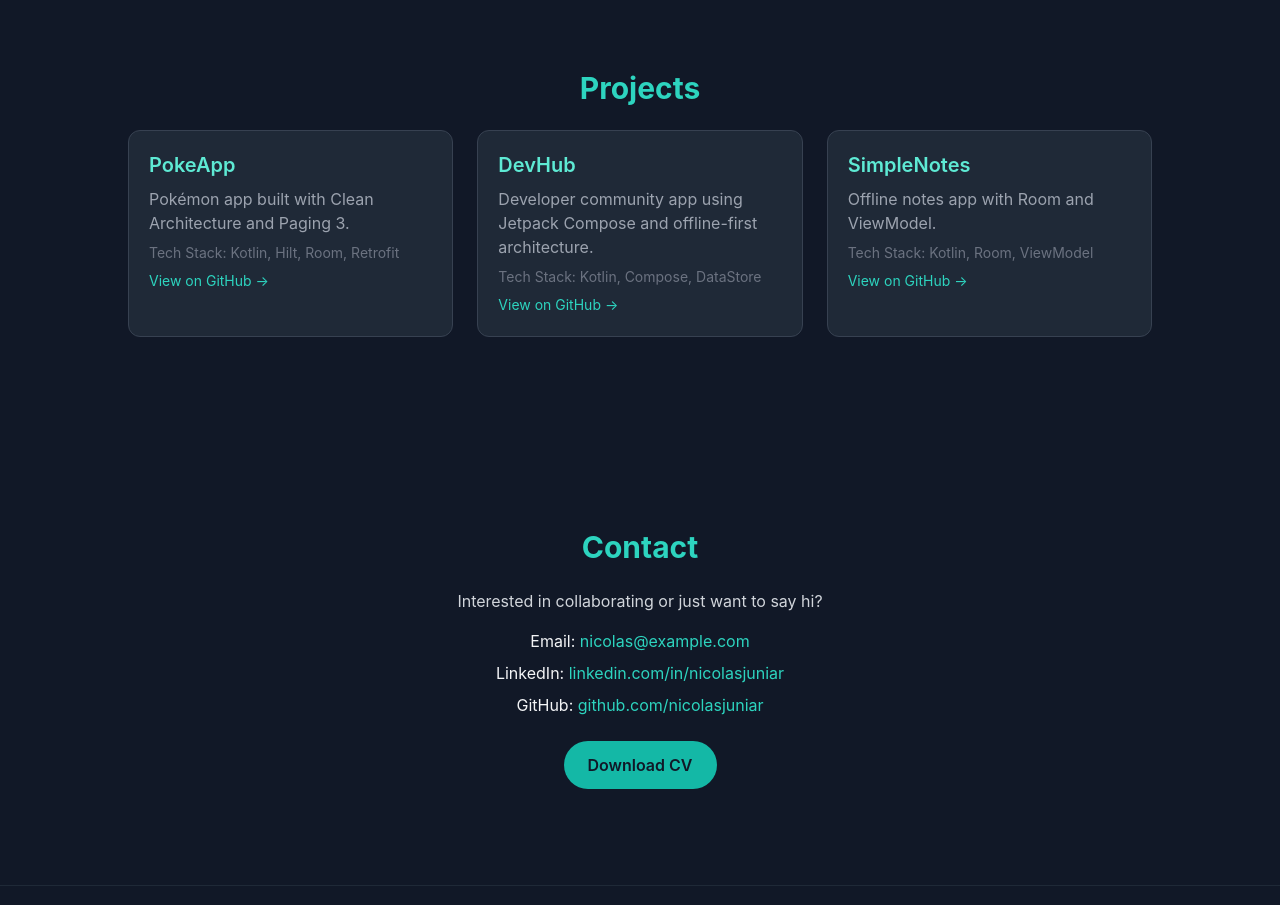
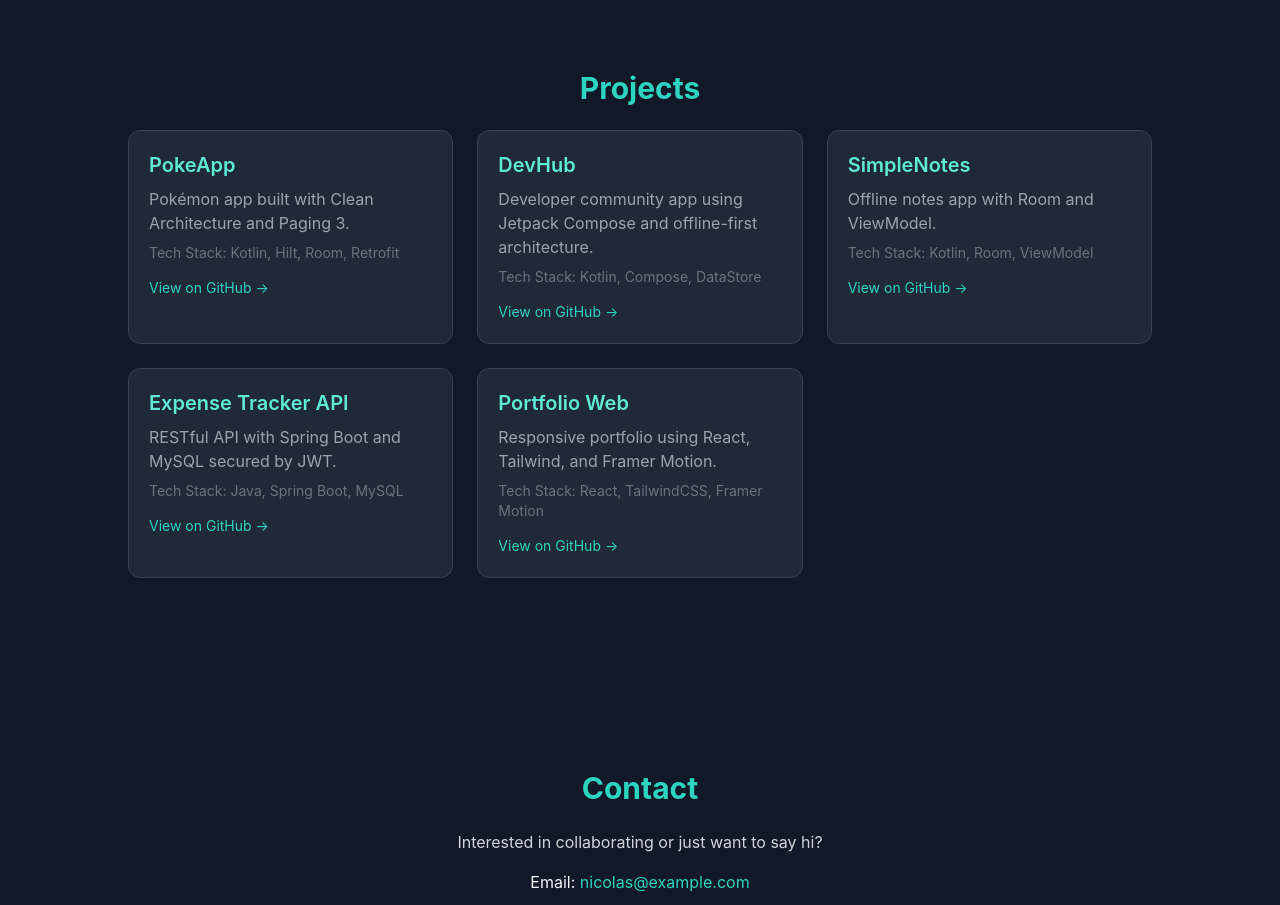
Before and after one commit to nicolasjuniar/nicolasjuniar.github.io, a React (Vite) app: page / in a window 1280 px wide. Shown: the part 2900-3805 px from the top of the page. Built offline with nearby package versions, Linux system fonts and the light colour scheme.

Commit message:
[nico] add more item to dummy project

```diff
--- a/package.json
+++ b/package.json
@@ -26,6 +26,7 @@
     "autoprefixer": "10.4.20",
     "gh-pages": "^6.3.0",
     "postcss": "8.4.47",
+    "tailwind-scrollbar": "^1.3.2",
     "tailwindcss": "3.4.13",
     "typescript": "5.2.2",
     "vite": "4.5.0"
--- a/src/components/Projects.tsx
+++ b/src/components/Projects.tsx
@@ -1,3 +1,4 @@
+// src/components/Projects.tsx
 import { motion } from "framer-motion";
 import { fadeIn } from "../animations/variants";
 
@@ -21,6 +22,18 @@ export default function Projects() {
       stack: "Kotlin, Room, ViewModel",
       link: "https://github.com/nicolasjuniar/simplenotes",
     },
+    {
+      title: "Expense Tracker API",
+      desc: "RESTful API with Spring Boot and MySQL secured by JWT.",
+      stack: "Java, Spring Boot, MySQL",
+      link: "https://github.com/nicolasjuniar/expense-tracker",
+    },
+    {
+      title: "Portfolio Web",
+      desc: "Responsive portfolio using React, Tailwind, and Framer Motion.",
+      stack: "React, TailwindCSS, Framer Motion",
+      link: "https://github.com/nicolasjuniar/portfolio",
+    },
   ];
 
   return (
@@ -33,21 +46,22 @@ export default function Projects() {
       className="py-24 px-6 md:px-0 max-w-5xl mx-auto"
     >
       <h3 className="text-3xl font-bold text-teal-400 mb-6 text-center">Projects</h3>
-      <div className="grid md:grid-cols-3 gap-6">
+
+      <div className="grid grid-cols-1 sm:grid-cols-2 md:grid-cols-3 gap-6">
         {projects.map((p) => (
           <motion.div
+            key={p.title}
             whileHover={{ scale: 1.03 }}
-            key={p.title}
             className="bg-gray-800 dark:bg-gray-700 p-5 rounded-xl border border-gray-700 hover:shadow-lg transition-all"
           >
             <h4 className="text-xl font-semibold mb-2 text-teal-300">{p.title}</h4>
             <p className="text-gray-400 mb-2">{p.desc}</p>
-            <p className="text-sm text-gray-500">Tech Stack: {p.stack}</p>
+            <p className="text-sm text-gray-500 mb-3">Tech Stack: {p.stack}</p>
             <a
               href={p.link}
               target="_blank"
               rel="noopener noreferrer"
-              className="text-teal-400 text-sm mt-2 inline-block hover:underline"
+              className="text-teal-400 text-sm hover:underline"
             >
               View on GitHub →
             </a>
--- a/tailwind.config.js
+++ b/tailwind.config.js
@@ -15,5 +15,5 @@ module.exports = {
       },
     },
   },
-  plugins: [],
+  plugins: [require('tailwind-scrollbar')],
 }
```
Also changed, not shown: 1 other file (tests, documents, lock files or other folders).
